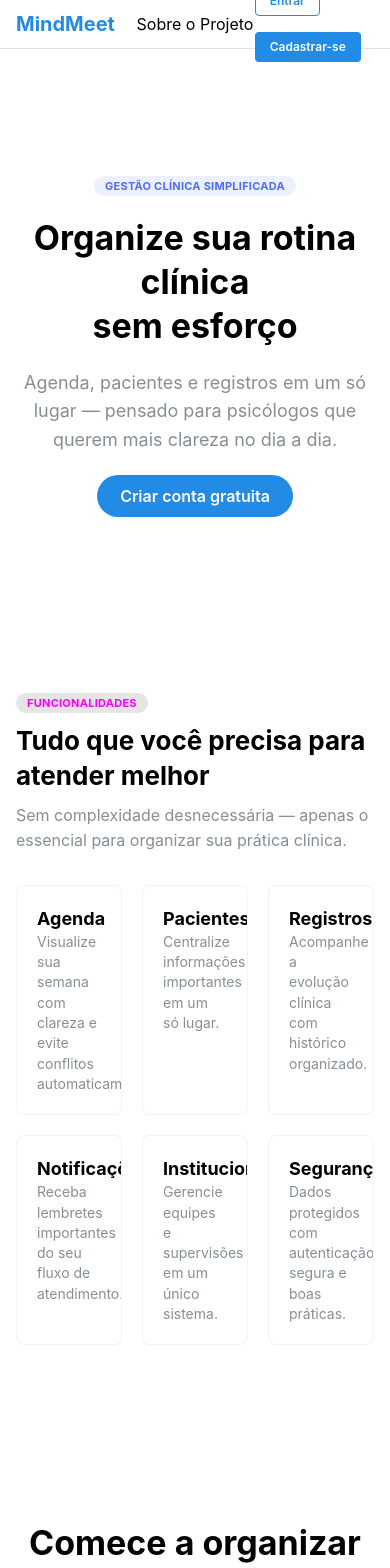
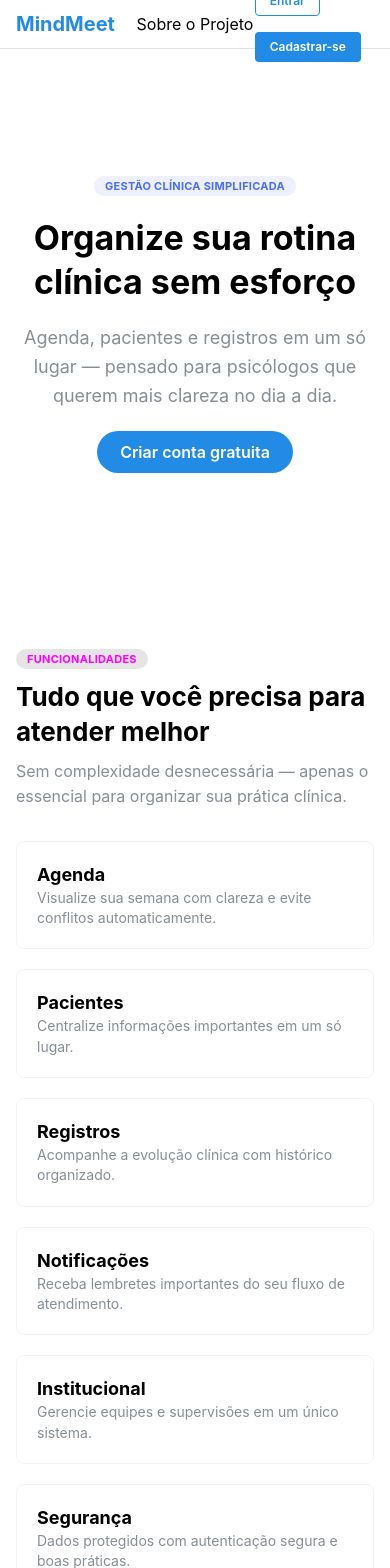
Before and after one commit to mindmeetbr/app.mindmeet, a React (Vite) app: page / in a window 390 px wide. Shown: the top 1568 px of the page. Built offline with nearby package versions, Linux system fonts and the light colour scheme.

Commit message:
feat: ajustar responsividade da página inicial

```diff
--- a/src/routes/index.module.css
+++ b/src/routes/index.module.css
@@ -24,7 +24,7 @@
 
 /* SECTIONS */
 .section {
-  padding: 5rem 0;
+  padding: 5rem 1.5rem;
 }
 
 /* CARDS */
@@ -40,5 +40,5 @@
 
 /* CTA */
 .cta {
-  padding: 6rem 0;
+  padding: 6rem 1.5rem;
 }
--- a/src/routes/index.tsx
+++ b/src/routes/index.tsx
@@ -28,9 +28,7 @@ function HomePage() {
           </Badge>
 
           <Title ta="center" className={styles.title}>
-            Organize sua rotina clínica
-            <br />
-            sem esforço
+            Organize sua rotina clínica sem esforço
           </Title>
 
           <Text c="dimmed" size="lg" ta="center" maw={520}>
@@ -55,13 +53,13 @@ function HomePage() {
 
           <Title order={2}>Tudo que você precisa para atender melhor</Title>
 
-          <Text c="dimmed" maw={480}>
+          <Text c="dimmed">
             Sem complexidade desnecessária — apenas o essencial para organizar
             sua prática clínica.
           </Text>
         </Stack>
 
-        <SimpleGrid cols={3} spacing="lg">
+        <SimpleGrid cols={{ base: 1, sm: 2, lg: 3 }} spacing="lg">
           <Card className={styles.card} radius="md" padding="lg">
             <Title order={4}>Agenda</Title>
             <Text size="sm" c="dimmed">
```
